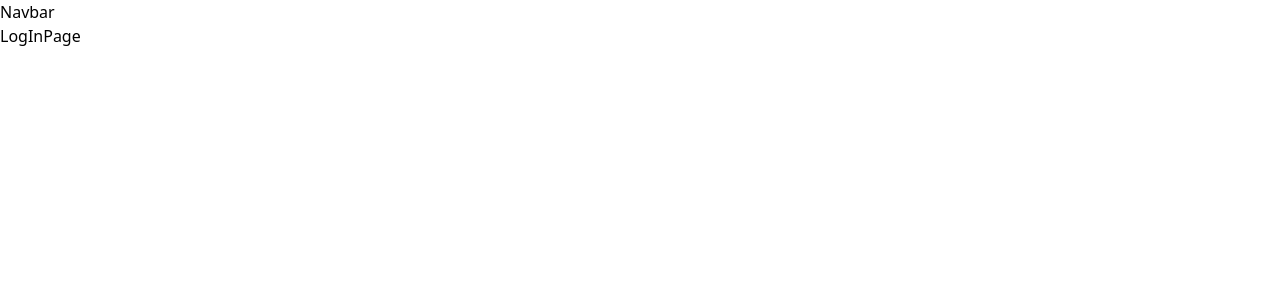
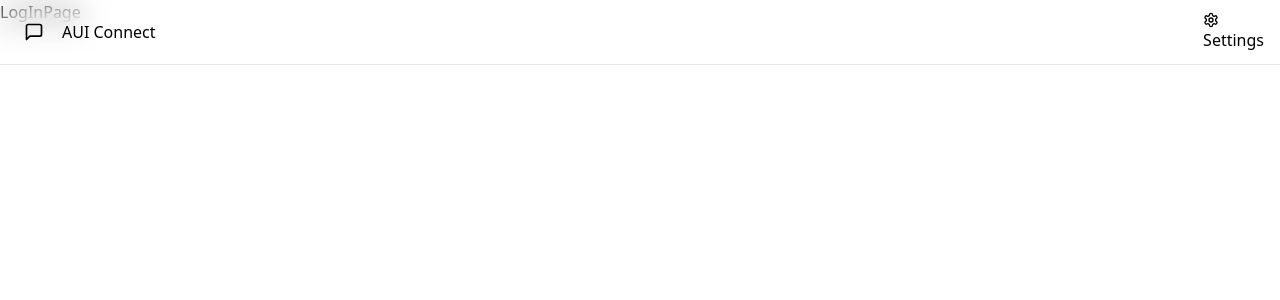
Before and after one commit to IhabProjects/AUI-Chat-App, a React (Vite) app in the folder frontend/: page /login in a window 1280 px wide. Shown: the top 300 px of the page. Built offline with nearby package versions, Linux system fonts and the light colour scheme; no server answers.

Commit message:
add: Navbar

```diff
--- a/frontend/src/components/Navbar.jsx
+++ b/frontend/src/components/Navbar.jsx
@@ -1,12 +1,49 @@
-import React from 'react'
-import { useAuthStore } from '../store/useAuthStore'
-
+import React from "react";
+import { useAuthStore } from "../store/useAuthStore";
+import { LogOut, User, MessageSquare, Settings } from "lucide-react";
+import { Link } from "react-router-dom";
 function Navbar() {
-    const {authUser} = useAuthStore()
+  const { logout, authUser } = useAuthStore();
 
   return (
-    <div>Navbar</div>
-  )
+    <header className="bg-base-100 border-b border-base-300 fixed w-full top-0 z-40 backdrop-blur-lg bg-base-100/80">
+      <div className="container mx-auto px-4 h-16">
+        <div className="flex items-center justify-between h-full">
+          <Link
+            to="/"
+            className="flex items-center gap-2.5 hover:opacity-80 transition-all"
+          >
+            <div className="size-9 rounded-lg bg-primary/10 flex items-center justify-center">
+              <MessageSquare className="w-5 h-5 text-primary" />
+            </div>
+            <h1>AUI Connect</h1>
+          </Link>
+          <div className="flex items-center gap-2">
+            <Link
+              to={"/settings"}
+              className={`btn btn-sm gap-2 transition-colors`}
+            >
+              <Settings className="w-4 h-4" />
+              <span className="hidden sm:inline">Settings</span>
+            </Link>
+            {authUser && (
+              <>
+                <Link to={"/profile"} className={`btn btn-sm gap-2`}>
+                  <User className="size-5" />
+                  <span className="hidden sm:inline">Profile</span>
+                </Link>
+
+                <button className="flex gap-2 items-center" onClick={logout}>
+                  <LogOut className="size-5" />
+                  <span className="hidden sm:inline">Logout</span>
+                </button>
+              </>
+            )}
+          </div>
+        </div>
+      </div>
+    </header>
+  );
 }
 
-export default Navbar
+export default Navbar;
--- a/frontend/src/pages/HomePage.jsx
+++ b/frontend/src/pages/HomePage.jsx
@@ -1,6 +1,13 @@
 import React from "react";
 
 const HomePage = () => {
-  return <div>homepageeeee</div>;
+  return (
+    <main className="min-h-screen pt-20 px-4 bg-base-200">
+      <div className="container mx-auto">
+        <h1 className="text-4xl font-bold">Home Page</h1>
+        <p className="text-base-content/70">Welcome to AUI Connect!</p>
+      </div>
+    </main>
+  );
 };
 export default HomePage;
--- a/frontend/src/pages/SignUpPage.jsx
+++ b/frontend/src/pages/SignUpPage.jsx
@@ -89,9 +89,9 @@
     <div className="min-h-screen grid lg:grid-cols-2 bg-base-200">
       {/* Left side - Form container */}
       <div className="flex flex-col justify-center items-center p-6 sm:p-12 bg-base-100">
-        <div className="w-full max-w-md space-y-8">
+        <div className="w-full max-w-md space-y-2">
           {/* Logo and header section */}
-          <div className="text-center mb-8">
+          <div className="text-center mb-4">
             <div className="flex flex-col items-center gap-2 group">
               <div
                 className="size-12 rounded-xl bg-primary/10 flex items-center justify-center
--- a/frontend/src/store/useAuthStore.js
+++ b/frontend/src/store/useAuthStore.js
@@ -35,4 +35,14 @@
       set({ isSigningUp: false });
     }
   },
+  logout: async () => {
+    try {
+      await axiosInstance.post("/auth/logout");
+      set({ authUser: null });
+      toast.success("Logged out successfully");
+    } catch (error) {
+        toast.error("Something went wrong. Please try again.");
+      console.log("Error in logout", error);
+    }
+  },
 }));
```
